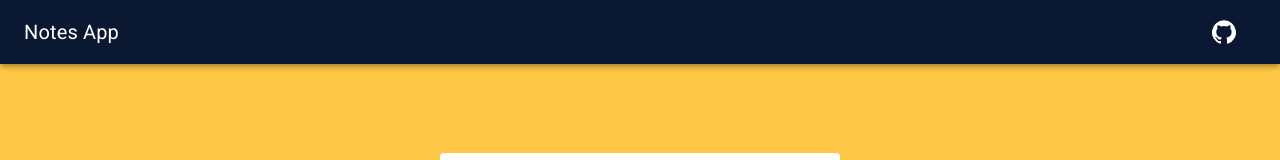
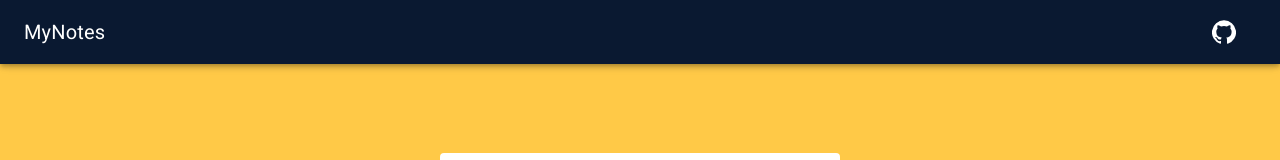
Before and after one commit to jaydeepkhatri/MyNotes, a React (Create React App) app: page / in a window 1280 px wide. Shown: the top 160 px of the page. Built offline with nearby package versions, Linux system fonts and the light colour scheme.

Commit message:
✏ Proper title

```diff
--- a/package.json
+++ b/package.json
@@ -1,5 +1,5 @@
 {
-  "name": "mynotes",
+  "name": "MyNotes",
   "version": "0.1.0",
   "private": true,
   "dependencies": {
--- a/public/index.html
+++ b/public/index.html
@@ -9,7 +9,7 @@
   <meta name="description" content="Web site created using create-react-app" />
   <link rel="apple-touch-icon" href="%PUBLIC_URL%/logo192.png" />
   <link rel="manifest" href="%PUBLIC_URL%/manifest.json" />
-  <title>My Notes</title>
+  <title>MyNotes</title>
   <link rel="preconnect" href="https://fonts.googleapis.com">
   <link rel="preconnect" href="https://fonts.gstatic.com" crossorigin>
   <link href="https://fonts.googleapis.com/css2?family=Roboto:wght@400;700&display=swap" rel="stylesheet">
--- a/src/components/Navbar.js
+++ b/src/components/Navbar.js
@@ -21,7 +21,7 @@ const Navbar = () => {
             <AppBar className={classes.root} variant="elevation">
                 <Toolbar>
                     <Typography variant="h6" className={classes.title}>
-                        Notes App
+                        MyNotes
                     </Typography>
                     <Tooltip TransitionComponent={Zoom} title="Github">
                         <Button color="inherit" href="#"><Github /></Button>
```
